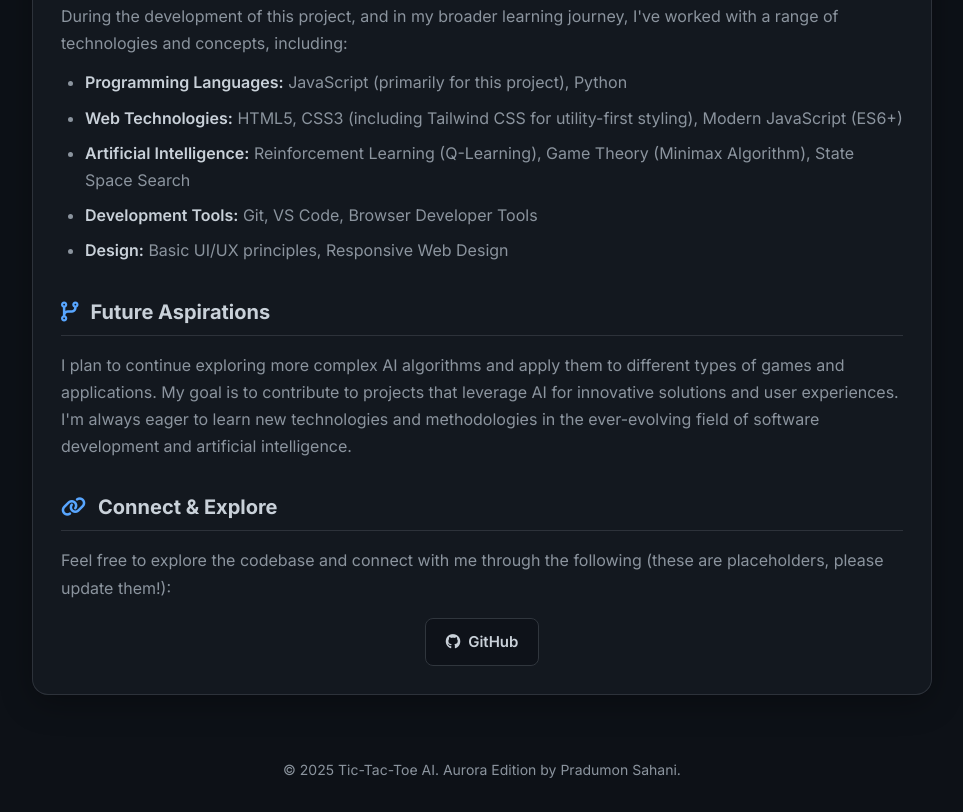
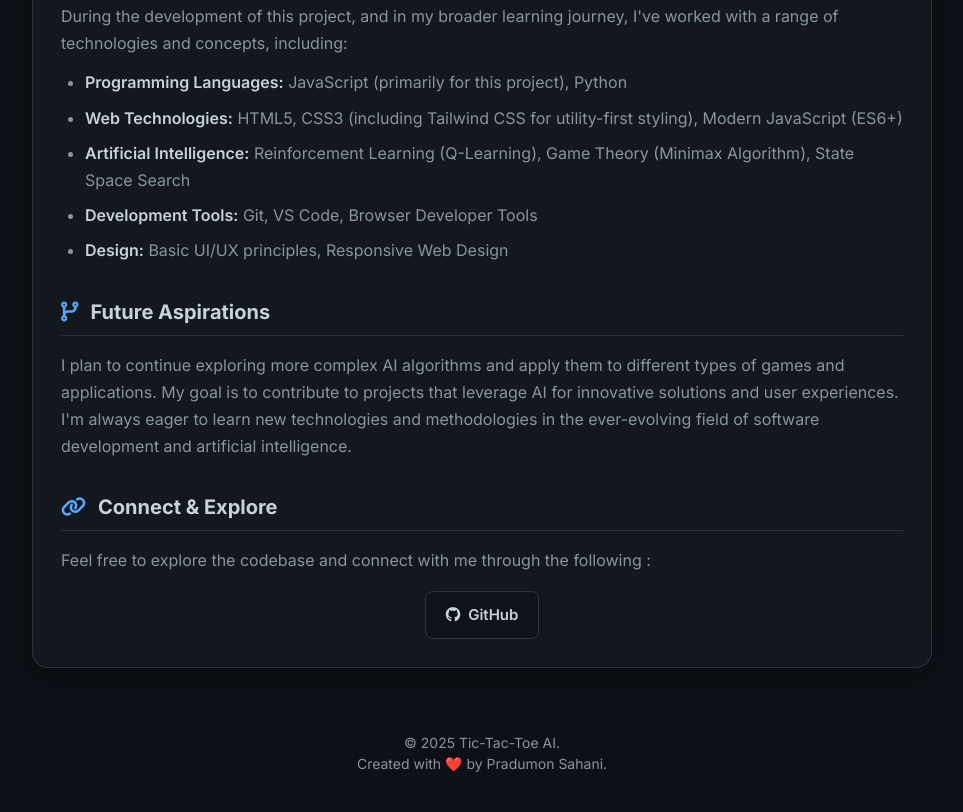
Before and after one commit to pradumon14/Tic-Tac-Toe-AI, a plain HTML site: page about-me.html in a window 1280 px wide. Shown: the part 838-1650 px from the top of the page, without its empty margins (158-1121 px from the left). Drawn offline with nearby package versions, Linux system fonts and the light colour scheme.

Commit message:
Update about-me.html

```diff
--- a/about-me.html
+++ b/about-me.html
@@ -71,7 +71,7 @@
 
             <section class="content-section">
                 <h3 class="section-subtitle"><i class="fas fa-link"></i> Connect & Explore</h3>
-                <p>Feel free to explore the codebase and connect with me through the following (these are placeholders, please update them!):</p>
+                <p>Feel free to explore the codebase and connect with me through the following :</p>
                 <div class="social-links">
                     <a href="https://www.github.com/pradumon14" target="_blank" class="social-link btn btn-secondary btn-icon"><i class="fab fa-github"></i> GitHub</a>
 
@@ -81,7 +81,7 @@
     </div>
 
     <footer class="app-footer">
-        <p>&copy; 2025 Tic-Tac-Toe AI. Aurora Edition by Pradumon Sahani.</p>
+        <p>&copy; 2025 Tic-Tac-Toe AI. <br> Created with ❤️ by Pradumon Sahani.</p>
     </footer>
 
     <script>
```
